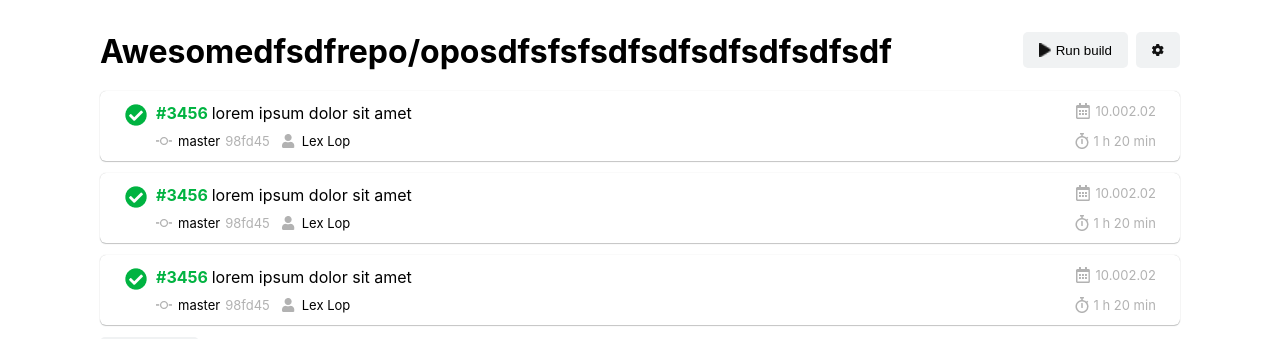
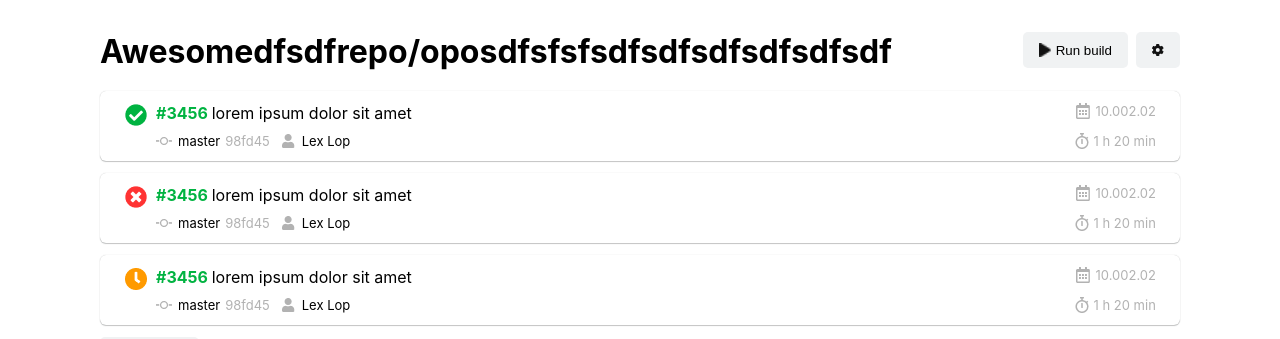
Before and after one commit to PolyAtomicIon/react-ci-dashboard-demo, a React (Create React App) app: page / in a window 1280 px wide. Shown: the top 339 px of the page. Built offline with nearby package versions, Linux system fonts and the light colour scheme.

Commit message:
feat.commitcard.add commit status

```diff
--- a/src/pages/BuildHistory.js
+++ b/src/pages/BuildHistory.js
@@ -31,6 +31,7 @@ function BuildHistory(props) {
                     author="Lex Lop"
                     date="10.002.02"
                     time="1 h 20 min"
+                    commitStatus="fail"
                 />
                 <CommitCard
                     id="3456"
@@ -40,6 +41,7 @@ function BuildHistory(props) {
                     author="Lex Lop"
                     date="10.002.02"
                     time="1 h 20 min"
+                    commitStatus="pending"
                 />
             </div>
 
--- a/src/сomponents/CommitCard.js
+++ b/src/сomponents/CommitCard.js
@@ -4,12 +4,19 @@ import stopwatch from '../assets/icons/stopwatchLight.png';
 import user from '../assets/icons/userLight.png';
 import codeCommit from '../assets/icons/codeCommitLight.png';
 import done from '../assets/icons/done.png';
+import fail from '../assets/icons/fail.png';
+import clock from '../assets/icons/clock.png';
+
+let commitStatus = {
+    done, fail,
+    'pending': clock
+}
 
 function CommitCard(props) {
     return (
         <div className="commit">
             <div className="commit-status">
-                <img src={done} alt="" />
+                <img src={commitStatus[props.commitStatus || 'done']} alt="" />
             </div>
             <div className="main-info">
                 <div className="commit-title">
```
